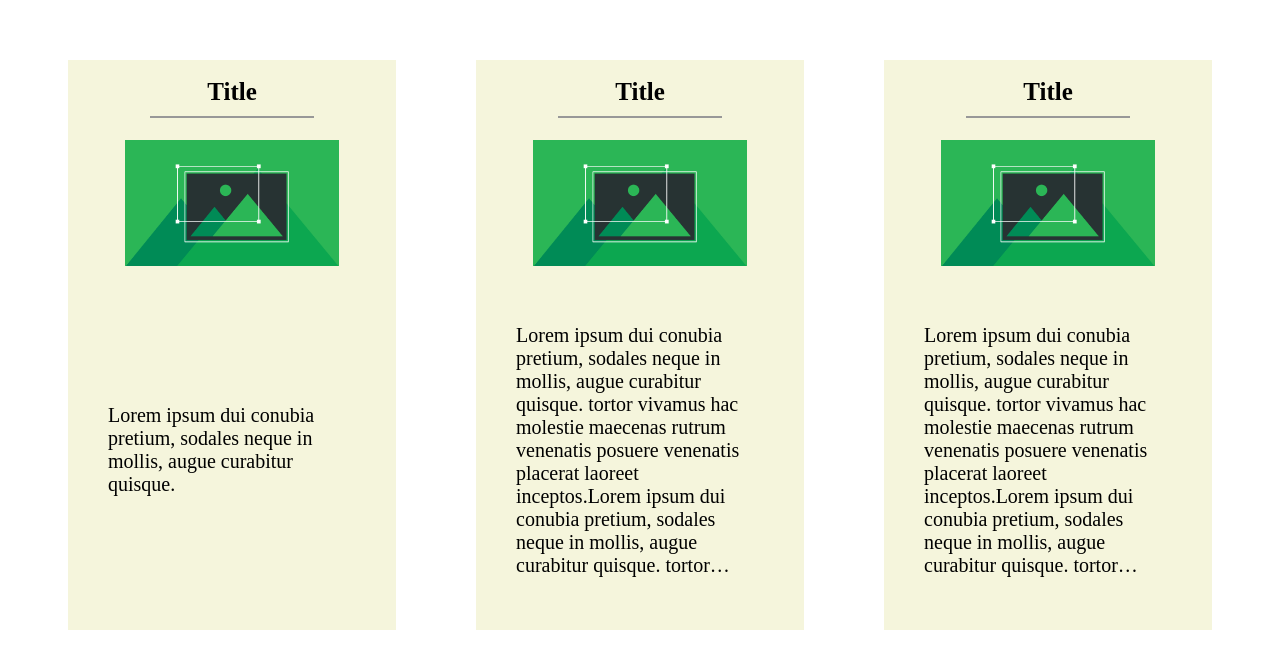
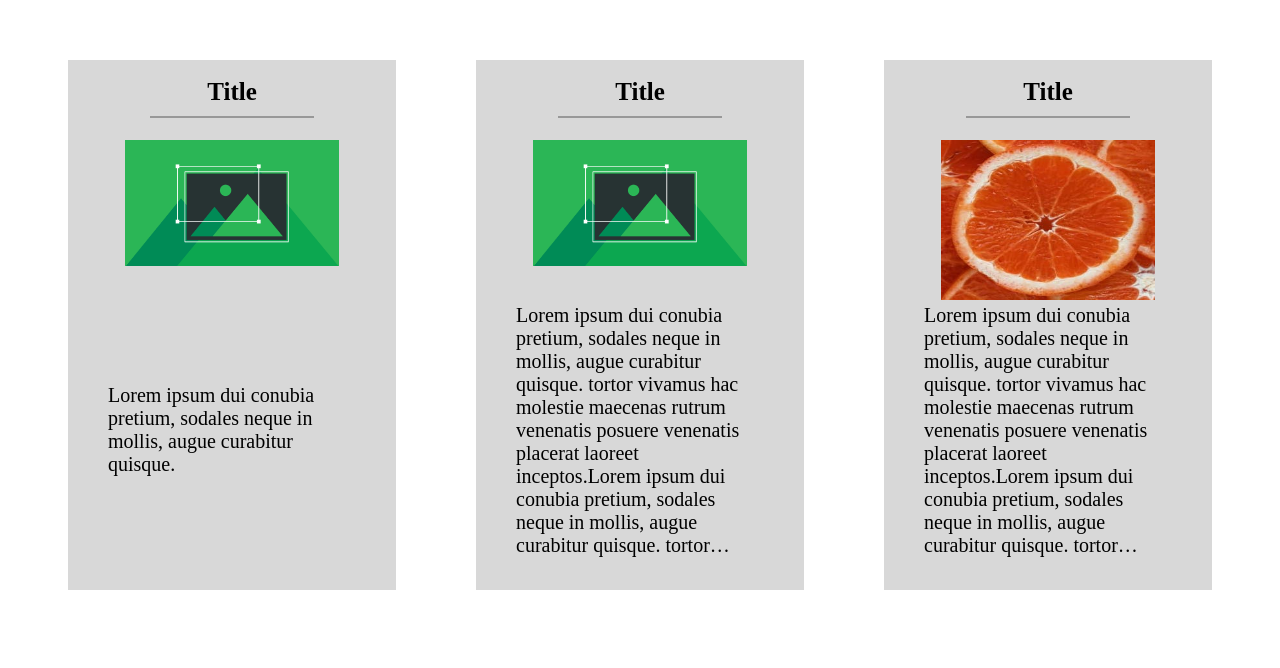
Before and after one commit to Orenikoe/SaldanhaDaily, a plain HTML site: page 1st-real-Project-haha/main-page/main-page.html in a window 1280 px wide. Drawn offline with Linux system fonts and the light colour scheme.

Commit message:
used basic colours and added foto with new size

```diff
--- a/1st-real-Project-haha/main-page/main-page-desktop-style.css
+++ b/1st-real-Project-haha/main-page/main-page-desktop-style.css
@@ -5,9 +5,9 @@
     margin: 20px;
 }
 #Articles{
-    background-color: beige;
+    background-color: rgb(216, 216, 216);
     margin: 40px;
-    height: 570px;
+    height: 530px;
     font-size: 20px;
     display: grid;
     grid-template-columns:100%;
@@ -27,6 +27,7 @@
 }
 .articleImage{
     width: 65%;
+    max-height: 160px;
     margin: 10px auto auto auto;
     grid-row: 2 / 2;
 
--- a/1st-real-Project-haha/main-page/main-page-style.css
+++ b/1st-real-Project-haha/main-page/main-page-style.css
@@ -2,7 +2,7 @@
     width: 100%;
 }
 #Articles{
-    background-color: beige;
+    background-color: rgb(216, 216, 216);
     margin: 40px;
     height: 200px;
     font-size: 12px;
--- a/1st-real-Project-haha/main-page/main-page.html
+++ b/1st-real-Project-haha/main-page/main-page.html
@@ -3,8 +3,8 @@
     <head>
         <title>Main Page</title>
         <meta charset="UTF-8">
-<!--         <link rel="stylesheet" href="main-page-style.css">
--->     <link rel="stylesheet" href="main-page-desktop-style.css">
+        <!-- <link rel="stylesheet" href="main-page-style.css"> -->
+        <link rel="stylesheet" href="main-page-desktop-style.css">
         <meta http-equiv="X-UA-Compatible" content="IE=edge">
         <meta name="viewport" content="width=device-width, initial-scale=1.0">
         <script src="./script-main-page.js" defer></script>
@@ -39,9 +39,10 @@
                         tortor vivamus hac molestie maecenas rutrum venenatis posuere venenatis placerat laoreet inceptos.Lorem ipsum dui conubia pretium, sodales neque in mollis, augue curabitur quisque.
                         tortor vivamus hac molestie maecenas rutrum venenatis posuere venenatis placerat laoreet inceptos.
                     </p>
-                    <img class="articleImage" src="assets/just a image.png" alt="just a image">
+                    <img class="articleImage" src="assets/Another image.jpg" alt="just another image">
                 </div>
             </section>
+
         </main>
     </body>
 </html>
```
Also changed, not shown: 1st-real-Project-haha/main-page/assets/Another image.jpg (added).
